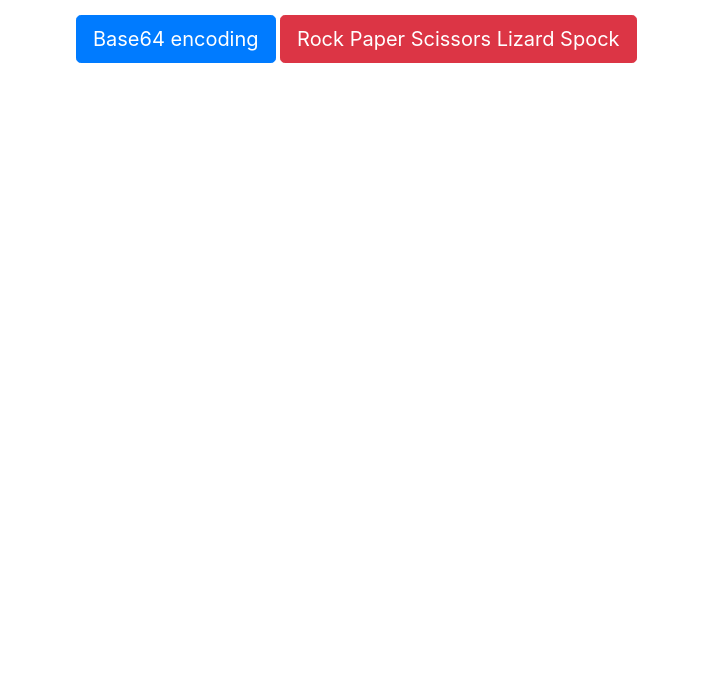
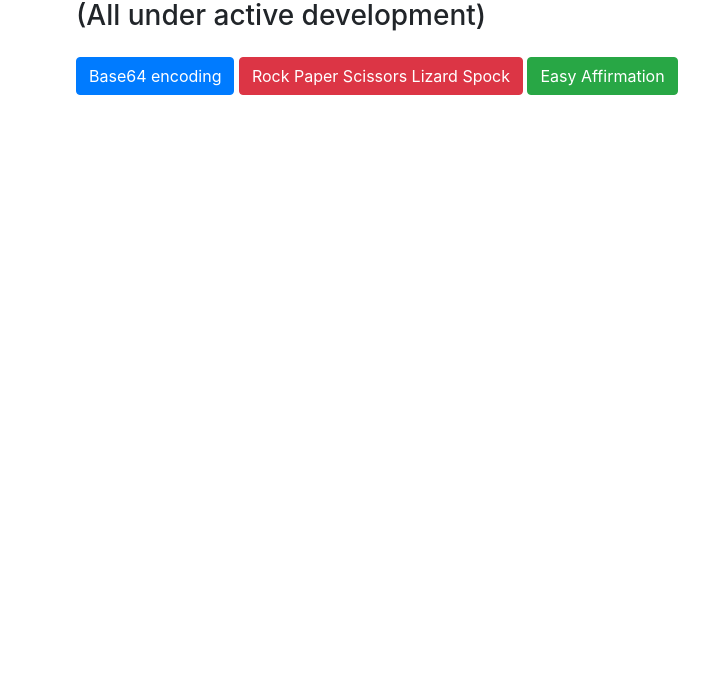
Before and after one commit to 3willows/projectsIndex, a plain HTML site: page index.html in a window 1280 px wide. Shown: the part 113-800 px from the top of the page, without its empty margins (9-718 px from the left). Drawn offline with nearby package versions, Linux system fonts and the light colour scheme.

Commit message:
add Easy Affirmation

```diff
--- a/index.html
+++ b/index.html
@@ -38,13 +38,18 @@
 
 
   <div class="container">
-    <h1>Jasper's projects</h1>
+    <h1>Jasper's projects </h1>
+    <h3>(All under active development)</h3>
   </div>
   <div class="container mt-4">
-    <a href="https://3willows.github.io/messages/" target="_blank" class="btn btn-primary btn-lg"> Base64 encoding</a>
-    <a href="https://3willows.github.io/rpsLizardSpock/" target="_blank" class="btn btn-danger btn-lg  mt-3 mt-md-0">Rock
+    <a href="https://3willows.github.io/messages/" target="_blank" class="btn btn-primary  btn-  mt-3 mt-md-0"> Base64
+      encoding</a>
+
+    <a href="https://3willows.github.io/rpsLizardSpock/" target="_blank"
+      class="btn btn-danger  btn-md  mt-3 mt-md-0">Rock
       Paper Scissors Lizard Spock</a>
-
+    <a href="https://3willows.github.io/easyAffirmation/" target="_blank"
+      class="btn btn-success  btn-md  mt-3 mt-md-0">Easy Affirmation</a>
     <div class="pos-f-t">
       <div class="collapse" id="navbarToggleExternalContent">
         <div class="bg-dark p-4">
```
